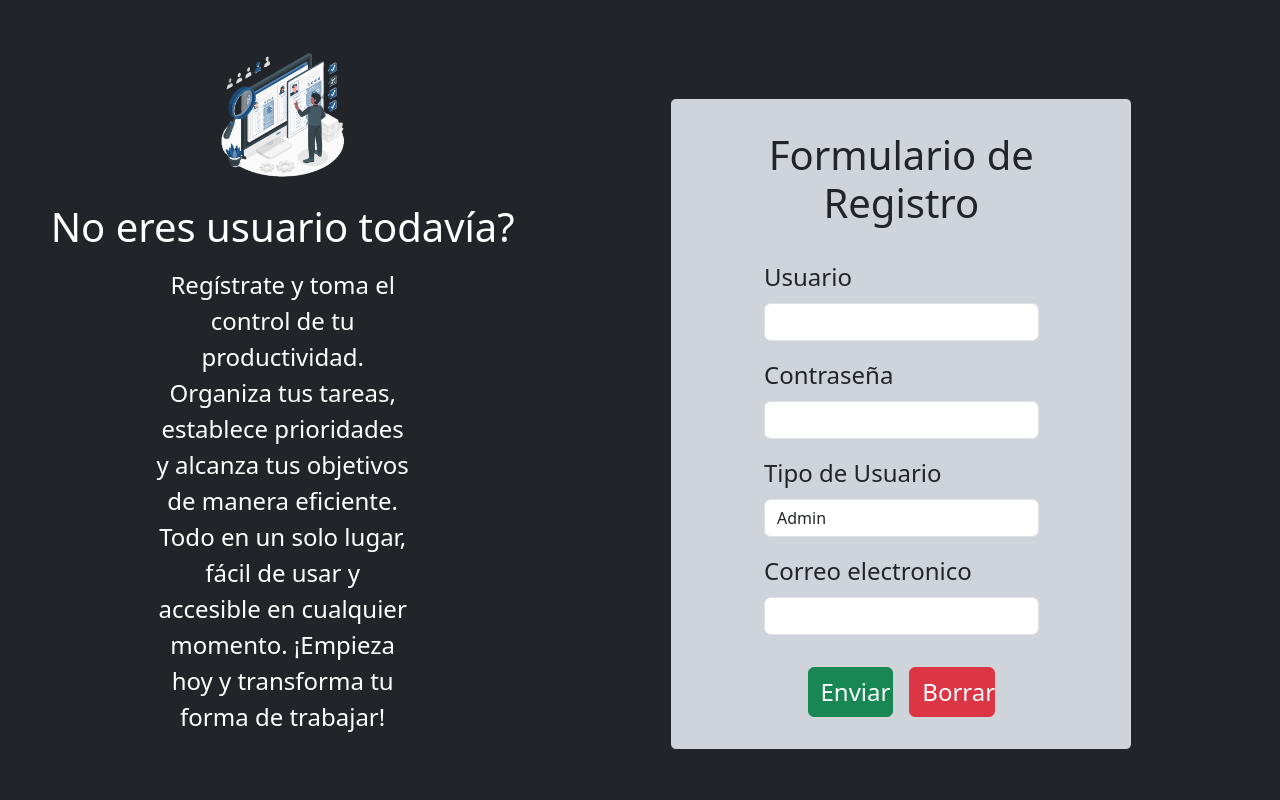
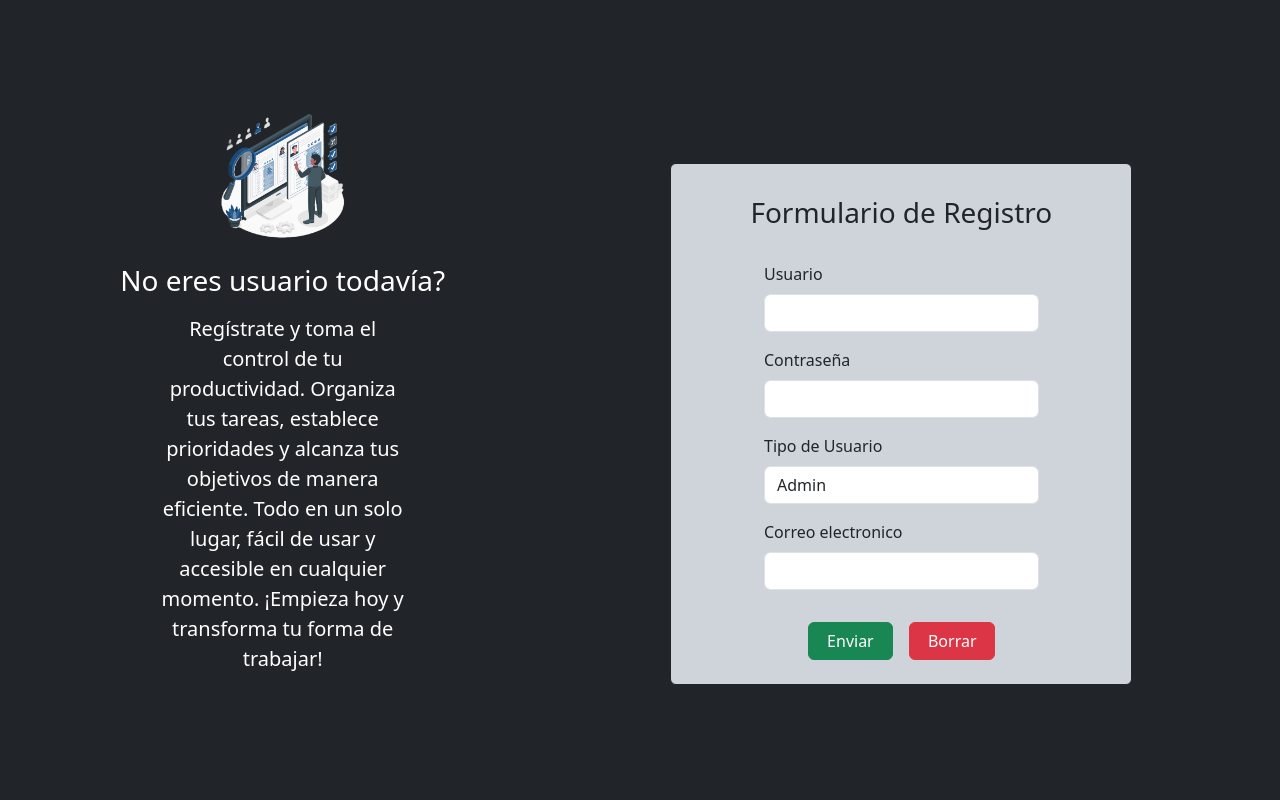
Before and after one commit to alfaroo1/TareasPersonales, a PHP site: page /pages/register.php in a window 1280 px wide. Run offline with PHP 8.4, Linux system fonts and the light colour scheme.

Commit message:
Change styles of register

```diff
--- a/functions/funciones_bd.php
+++ b/functions/funciones_bd.php
@@ -21,7 +21,7 @@ function insertarUser($user, $pas, $rol, $mail)
     global $pdo;
     try {
         $filasInsertadas = $pdo->exec("INSERT INTO usuarios (user,password,rol,mail) VALUES($user,$pas,$rol,$mail)");
-        echo '<p class="text-center mt-2 fs-4">Se ha registrado correctamente</p>';
+        echo '<p class="text-center mt-2 fs-5">Se ha registrado correctamente</p>';
     } catch (PDOException $excepcion) {
         echo "Error en la inserción de tipo " . $excepcion->getMessage();
     }
--- a/pages/register.php
+++ b/pages/register.php
@@ -19,8 +19,8 @@
                     <div class="container-sm w-50">
                         <img src="../imagenes/Sistema-de-registro-con-fondo.png" class="img-fluid mx-100" alt="Imagen de registro">
                     </div>
-                    <h2 class="text-white mt-4 text-center fs-1">No eres usuario todavía?</h2>
-                    <p class="text-white fs-4 text-center fw-lighter mt-2 w-50">Regístrate y toma el control de tu productividad.
+                    <h2 class="text-white mt-4 text-center fs-3">No eres usuario todavía?</h2>
+                    <p class="text-white fs-5 text-center fw-lighter mt-2 w-50">Regístrate y toma el control de tu productividad.
                         Organiza tus tareas, establece prioridades y alcanza tus objetivos
                         de manera eficiente. Todo en un solo lugar, fácil de usar y accesible
                         en cualquier momento. ¡Empieza hoy y transforma tu forma de trabajar!</p>
@@ -29,30 +29,30 @@
                 <!-- Columna del formulario -->
                 <div class="col-12 col-md-6 d-flex justify-content-center align-items-center m-3">
                     <main class="bg-dark-subtle container-lg text-dark mt-5 border border-dark rounded p-4 w-75">
-                        <h2 class="text-center fs-1 mt-2">Formulario de Registro</h2>
-                        <form action="./register.php" method="POST" class="d-flex flex-column justify-content-center align-items-center w-100 mb-2 mt-4">
+                        <h2 class="text-center fs-3 mt-2">Formulario de Registro</h2>
+                        <form action="./register.php" method="POST" class="d-flex flex-column justify-content-center align-items-center w-100 mt-4">
                             <div class="col-12 col-md-8 m-2">
-                                <label for="usuario" class="form-label fs-4">Usuario</label>
+                                <label for="usuario" class="form-label fs-6">Usuario</label>
                                 <input type="text" name="usuario" class="form-control">
                             </div>
                             <div class="col-12 col-md-8 m-2">
-                                <label for="contraseña" class="form-label fs-4">Contraseña</label>
+                                <label for="contraseña" class="form-label fs-6">Contraseña</label>
                                 <input type="password" name="contraseña" class="form-control">
                             </div>
                             <div class="col-12 col-md-8 m-2">
-                                <label for="tipoUser" class="form-label fs-4">Tipo de Usuario</label>
+                                <label for="tipoUser" class="form-label fs-6">Tipo de Usuario</label>
                                 <select name="tipoUser" id="tipoUser" class="form-control">
                                     <option value="admin">Admin</option>
                                     <option value="registrado">Registrado</option>
                                 </select>
                             </div>
                             <div class="col-12 col-md-8 m-2">
-                                <label for="email" class="form-label fs-4">Correo electronico</label>
+                                <label for="email" class="form-label fs-6">Correo electronico</label>
                                 <input type="email" name="email" class="form-control">
                             </div>
                             <div class="row gap-3 col-6 mt-4 d-flex justify-content-center">
-                                <button type="submit" class="btn btn-success col-5 fs-4 ">Enviar</button>
-                                <button type="reset" class="btn btn-danger col-5 fs-4">Borrar</button>
+                                <button type="submit" class="btn btn-success col-5 fs-6">Enviar</button>
+                                <button type="reset" class="btn btn-danger col-5 fs-6">Borrar</button>
                             </div>
                         </form>
                         <!-- Codigo PHP para insertar el usuario en la BD -->
@@ -64,7 +64,7 @@
                             connect();
                             //Controlamos que el fomrulario no este vacio
                             if (empty($_POST['usuario']) || empty($_POST['contraseña']) || empty($_POST['email'])) {
-                                echo '<p class="text-center mt-2 fs-4">Hay algun apartado sin rellenar</p>';
+                                echo '<p class="text-center mt-2 fs-5">Hay algun apartado sin rellenar</p>';
                             } else {
                                 //Añadimos comillas a los datos que vamos a insertar
                                 $usuario = "'" . $_POST['usuario'] . "'";
@@ -74,7 +74,7 @@
                                 //Controlamos que no haya damos reptidos
                                 $datosRepetidos = consultaUser($usuario);
                                 if ($datosRepetidos >= 1) {
-                                    echo '<p class="text-center mt-2 fs-4">Ya existe este usuario</p>';
+                                    echo '<p class="text-center mt-2 fs-5">Ya existe este usuario</p>';
                                 } else if ($datosRepetidos == 0) {
                                     //Insertamos los datos del formulario
                                     insertarUser($usuario, $contraseña, $tipo, $gmail);
```
